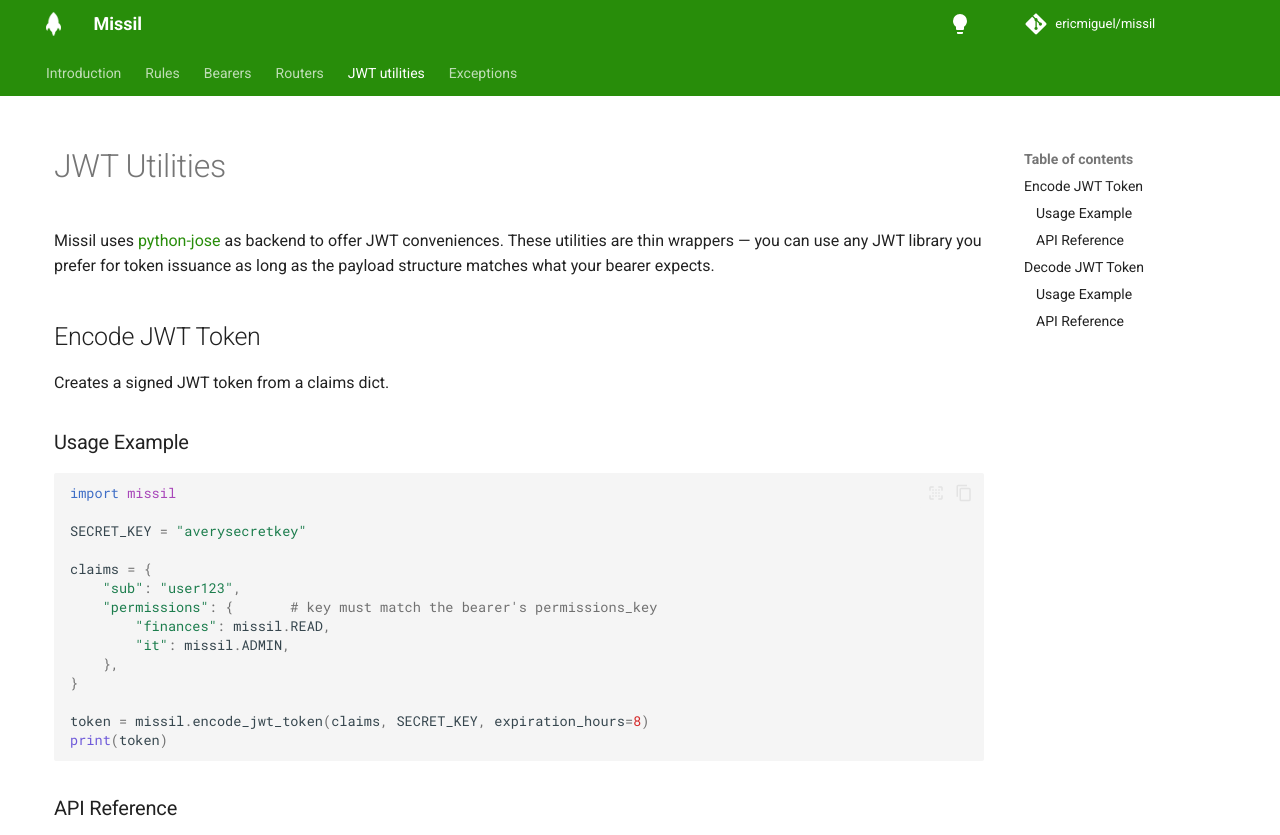
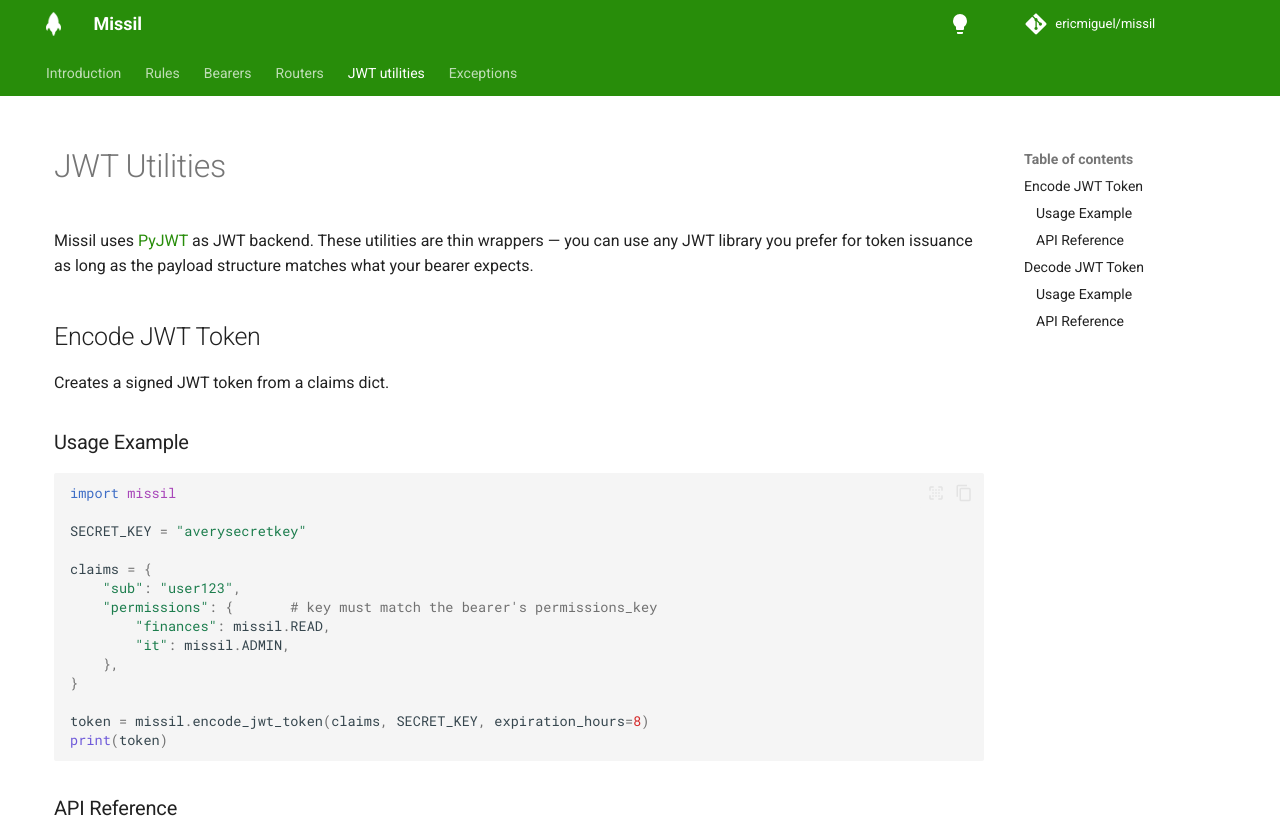
Before and after one commit to ericmiguel/missil, an MkDocs documentation site: the page built from docs/jwt_utilities.md, in a window 1280 px wide and 900 px high, cut to the strip 0-835 px from the top of the window. Built offline with MkDocs 1.6.1 and Material for MkDocs 9.7.7, drawn with Linux system fonts in a browser that asks for light colours; comment, search, counter and statistics services are not loaded.

Commit message:
docs: replace python-jose with PyJWT references and fix FastAPI version requirement

```diff
--- a/docs/jwt_utilities.md
+++ b/docs/jwt_utilities.md
@@ -1,9 +1,8 @@
 # JWT Utilities
 
-Missil uses [python-jose](https://github.com/mpdavis/python-jose) as backend to
-offer JWT conveniences. These utilities are thin wrappers — you can use any JWT
-library you prefer for token issuance as long as the payload structure matches
-what your bearer expects.
+Missil uses [PyJWT](https://pyjwt.readthedocs.io/) as JWT backend.
+These utilities are thin wrappers — you can use any JWT library you prefer for
+token issuance as long as the payload structure matches what your bearer expects.
 
 ## Encode JWT Token
 
```
Also changed, not shown: README.md (+1 -1 lines), docs/index.md (+1 -1 lines), 1 other file.
